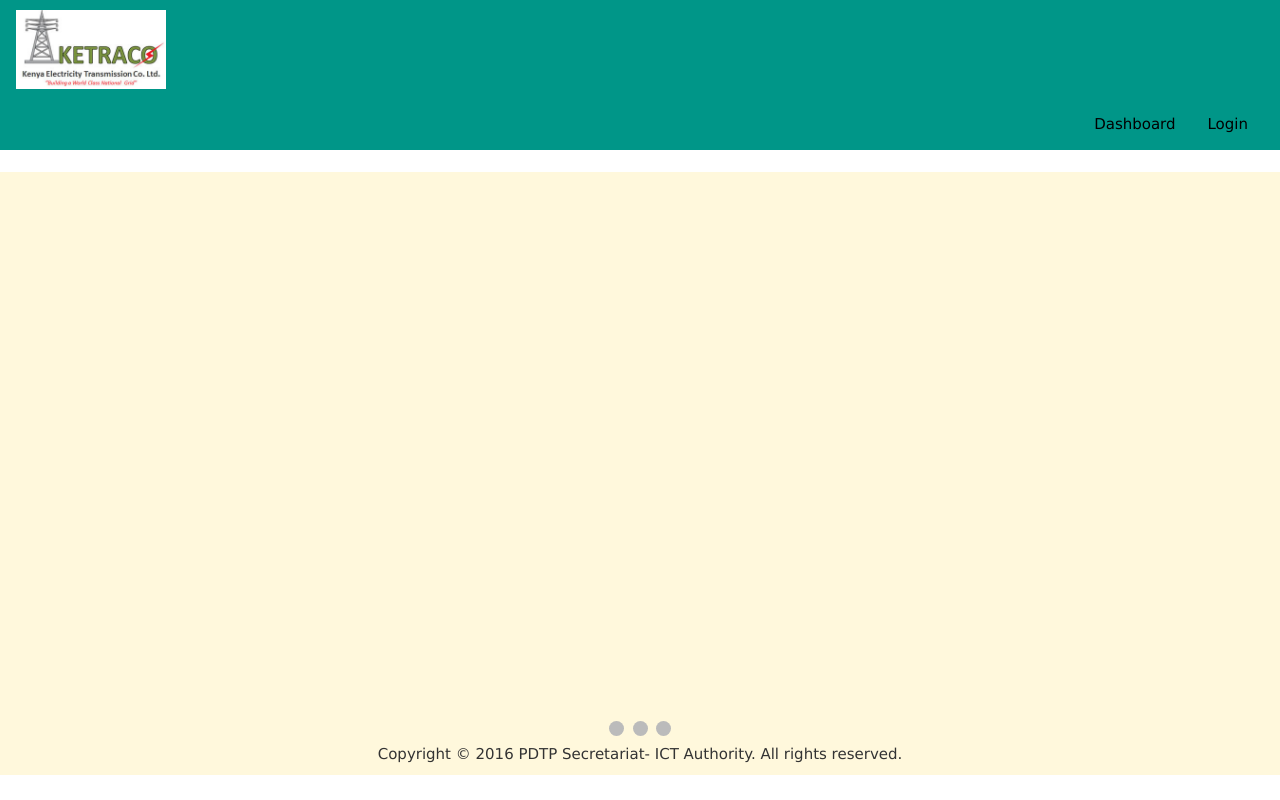
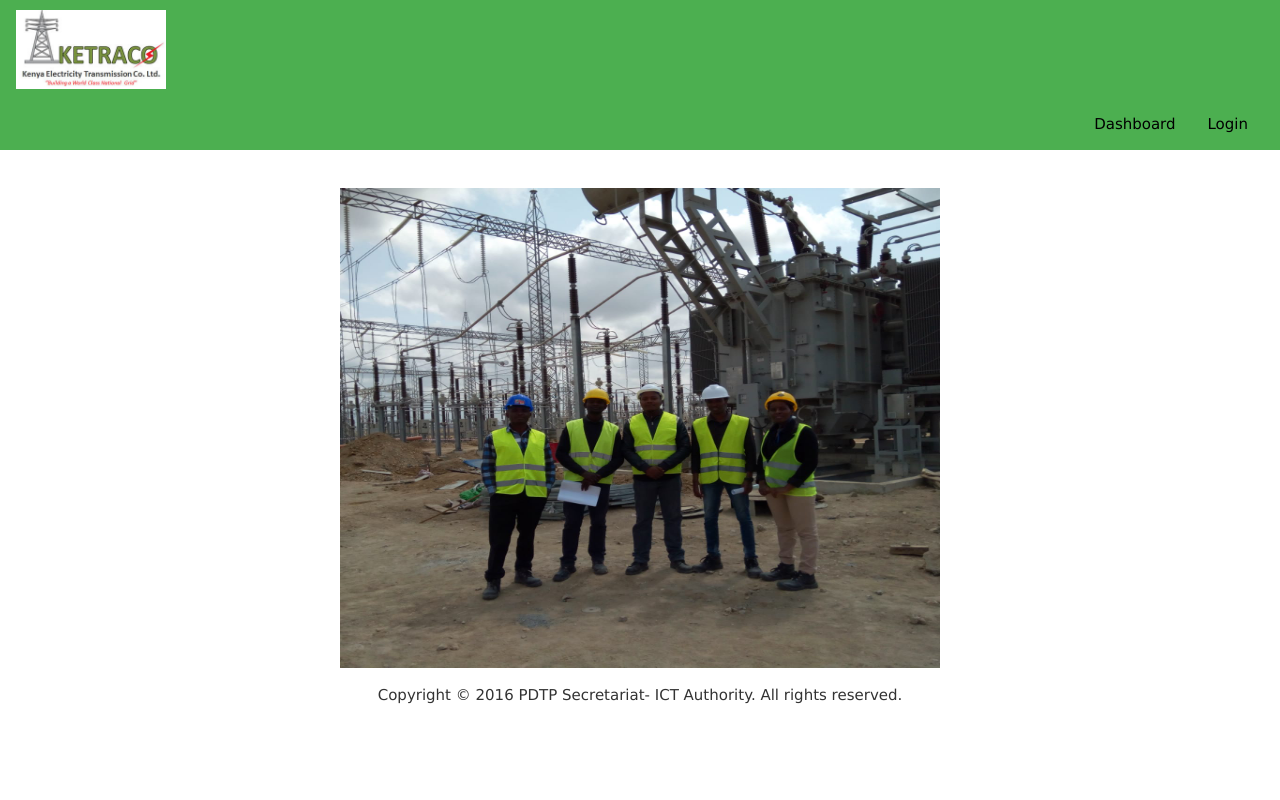
Before and after one commit to clonetech/kiams, a Django app: page / in a window 1280 px wide. Run offline with Django 3.2, Linux system fonts and the light colour scheme; some libraries are stand-ins or nearby versions.

Commit message:
make it better

```diff
--- a/interns/static/style.css
+++ b/interns/static/style.css
@@ -63,93 +63,4 @@
 * {box-sizing:border-box}
 
 /* Slideshow container */
-.slideshow-container {
-  max-width: 1000px;
-  position: relative;
-  margin: auto;
-}
-
-/* Hide the images by default */
-.mySlides {
-    display: none;
-}
-
-/* Next & previous buttons */
-.prev, .next {
-  cursor: dot;
-  position: absolute;
-  top: 50%;
-  width: auto;
-  margin-top: -22px;
-  padding: 16px;
-  color: white;
-  font-weight: bold;
-  font-size: 18px;
-  transition: 0.6s ease;
-  border-radius: 0 3px 3px 0;
-}
-
-/* Position the "next button" to the right */
-.next {
-  right: 0;
-  border-radius: 3px 0 0 3px;
-}
-
-/* On hover, add a black background color with a little bit see-through */
-.prev:hover, .next:hover {
-  background-color: rgba(0,0,0,0.8);
-}
-
-/* Caption text */
-.text {
-  color: #f2f2f2;
-  font-size: 15px;
-  padding: 8px 12px;
-  position: absolute;
-  bottom: 8px;
-  width: 100%;
-  text-align: center;
-}
-
-/* Number text (1/3 etc) */
-.numbertext {
-  color: #f2f2f2;
-  font-size: 12px;
-  padding: 8px 12px;
-  position: absolute;
-  top: 0;
-}
-
-/* The dots/bullets/indicators */
-.dot {
-  cursor: pointer;
-  height: 15px;
-  width: 15px;
-  margin: 0 2px;
-  background-color: #bbb;
-  border-radius: 50%;
-  display: inline-block;
-  transition: background-color 0.6s ease;
-}
-
-.active, .dot:hover {
-  background-color: #717171;
-}
-
-/* Fading animation */
-.fade {
-  -webkit-animation-name: fade;
-  -webkit-animation-duration: 1.5s;
-  animation-name: fade;
-  animation-duration: 1.5s;
-}
-
-@-webkit-keyframes fade {
-  from {opacity: .4}
-  to {opacity: 1}
-}
-
-@keyframes fade {
-  from {opacity: .4}
-  to {opacity: 1}
-}
+.mySlides {display:none;}
--- a/interns/templates/base.html
+++ b/interns/templates/base.html
@@ -28,7 +28,7 @@
 
 {% endblock %}
 
-<div style="background-color: Cornsilk ;" align = "center">
+<div style="background-color: white ;" align = "center">
 
 {% block content %}
 
--- a/interns/templates/dashboard.html
+++ b/interns/templates/dashboard.html
@@ -15,52 +15,28 @@
 
 {% block content %}
 
-<!-- Slideshow container -->
-<div class="slideshow-container">
-
-  <!-- Full-width images with number and caption text -->
-  <div class="mySlides fade">
-    <div class="numbertext"></div>
-    <img src="/static/images/Ketraco.png" style="width:100%">
-    <div class="text"></div>
-  </div>
-
-  <div class="mySlides fade">
-    <div class="numbertext"></div>
-    <img src="/static/images/banner.jpg" style="width:100%">
-    <div class="text"></div>
-  </div>
-
-  <div class="mySlides fade">
-    <div class="numbertext"></div>
-    <img src="/static/images/ketraco_logo.jpg" style="width:100%">
-    <div class="text"></div>
-  </div>
-
-
-<br>
-
-<!-- The dots/circles -->
-<div style="text-align:center">
-  <span class="dot" onclick="currentSlide(1)"></span>
-  <span class="dot" onclick="currentSlide(2)"></span>
-  <span class="dot" onclick="currentSlide(3)"></span>
+<div class="w3-content w3-section" style="max-width:600px">
+  <img class="mySlides" src="/static/images/banner.jpg" style="width:100%; height:60%">
+  <img class="mySlides" src="/static/images/img1.jpg" style="width:100%; height:60%">
+  <img class="mySlides" src="/static/images/img2.jpg" style="width:100%; height:60%">
+  <img class="mySlides" src="/static/images/img3.jpg" style="width:100%; height:60%">
+  <img class="mySlides" src="/static/images/img4.jpg" style="width:100%; height:60%">
 </div>
 
 <script>
 var slideIndex = 0;
-showSlides();
+carousel();
 
-function showSlides() {
+function carousel() {
     var i;
-    var slides = document.getElementsByClassName("mySlides");
-    for (i = 0; i < slides.length; i++) {
-        slides[i].style.display = "none";
+    var x = document.getElementsByClassName("mySlides");
+    for (i = 0; i < x.length; i++) {
+      x[i].style.display = "none";
     }
     slideIndex++;
-    if (slideIndex > slides.length) {slideIndex = 1}
-    slides[slideIndex-1].style.display = "block";
-    setTimeout(showSlides, 3000); // Change image every 2 seconds
+    if (slideIndex > x.length) {slideIndex = 1}
+    x[slideIndex-1].style.display = "block";
+    setTimeout(carousel, 3000); // Change image every 2 seconds
 }
 </script>
 
--- a/interns/templates/header.html
+++ b/interns/templates/header.html
@@ -1,7 +1,7 @@
 {% extends "base.html" %}
 {% block header %}
 <ul>
-  <div class="w3-container w3-teal">
+  <div class="w3-container w3-green">
   <div style="color:white" align = "left"><h4><img src="/static/images/ketraco_logo.jpg" alt="logo" style="width:150px; max-height: 200px" /></h4></div>
 
   <li style="float:right"><a href="/login/"> Login </a></li>
--- a/interns/templates/home.html
+++ b/interns/templates/home.html
@@ -9,7 +9,7 @@
 {% if user.is_authenticated %}
 
 <!-- Sidebar -->
-<div class="w3-sidebar w3-light-grey w3-bar-block" style="width:15%">
+<div class="w3-sidebar w3-grey w3-bar-block" style="width:15%">
   <img src="/static/images/Ketraco.png" style="width:100%">
   <a href="#" class="w3-bar-item w3-button">Traing Materials</a>
   <a href="#" class="w3-bar-item w3-button">Reports</a>
@@ -21,7 +21,7 @@
 <!-- Page Content -->
 <div style="margin-left:15%" style='color: #FA0319' >
 
-<div class="w3-container w3-teal">
+<div class="w3-container w3-green">
   <a style='color: #FA0319' align = 'right' href="{% url 'interns:logout' %}">LOG OUT</a>
   <h1>KIAMS PORTAL</h1>
 </div>
```
Also changed, not shown: kiams/settings.py (+1 -11 lines), interns/static/images/EMA1.jpg (deleted), interns/static/images/EMA2 (copy).jpg (deleted), interns/static/images/Electricity.png (deleted), interns/static/images/KenGen.png (deleted), interns/static/images/contract.jpg (deleted), interns/static/images/img1.jpg (added), interns/static/images/img2.jpg (added), interns/static/images/img3.jpg (added), interns/static/images/img4.jpg (added), interns/static/images/user.png (added).
